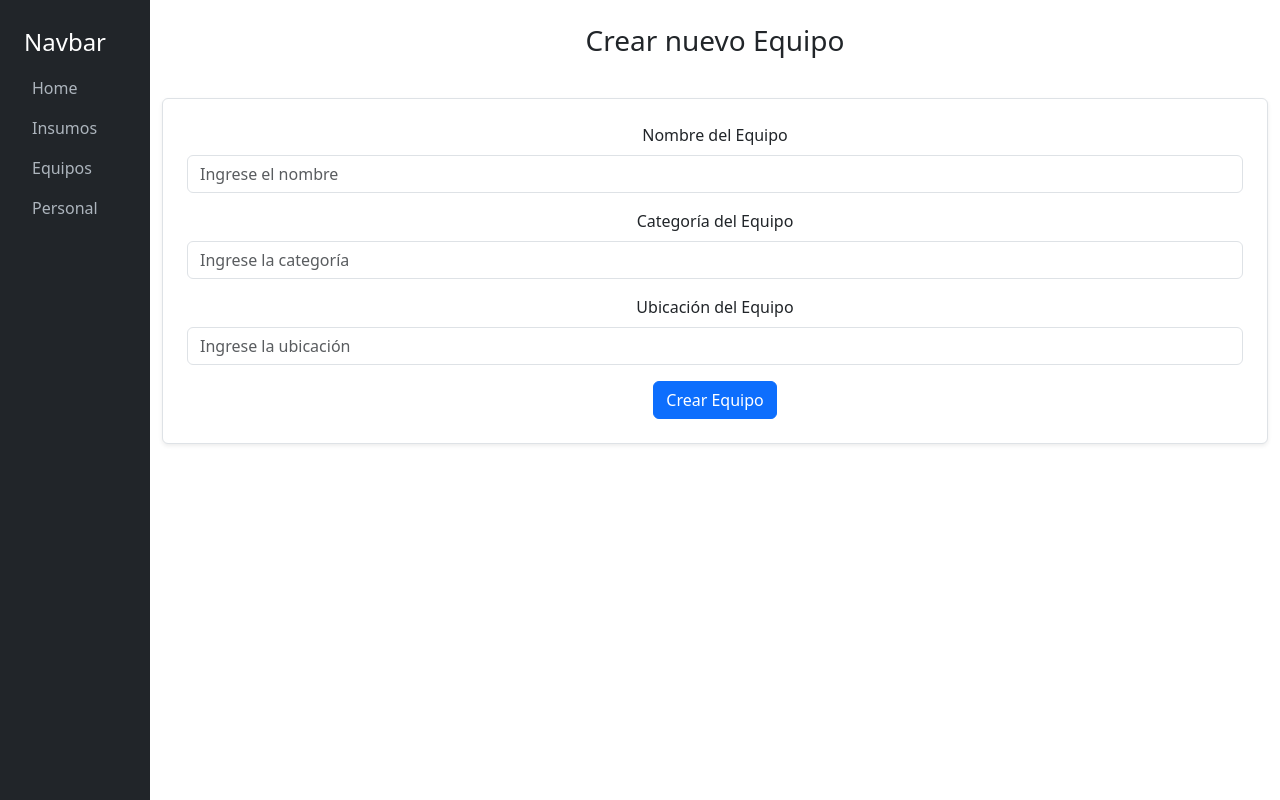
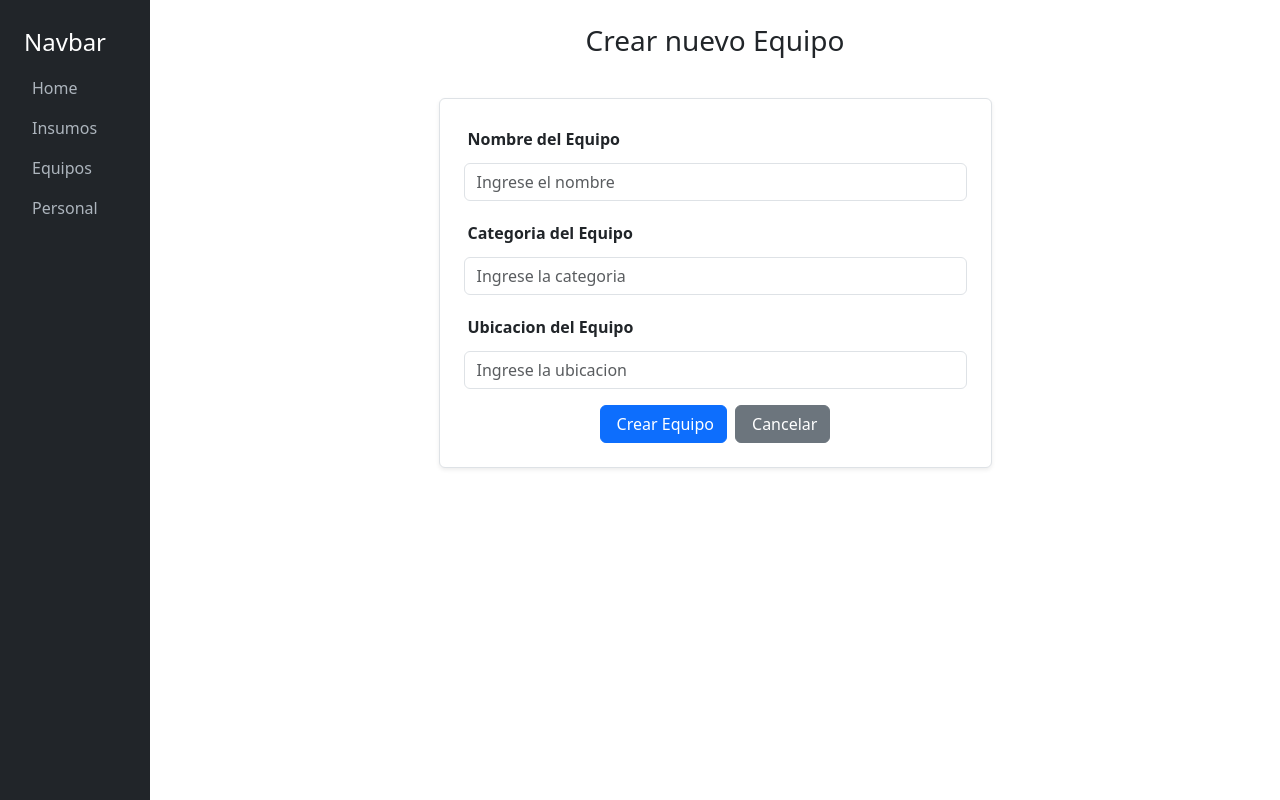
Before and after one commit to UNPSJB/SAIA-grupo-5, a React (Vite) app in the folder frontend/: page /equipos/new in a window 1280 px wide. Built offline with nearby package versions, Linux system fonts and the light colour scheme; no server answers.

Commit message:
reorganizacion carpetas, cambios en NuevoEquipo y EquipoForm, y baja agregada

```diff
--- a/frontend/src/feature/Equipos/EquipoForm.tsx
+++ /dev/null
@@ -1,44 +0,0 @@
-import { Button, Form } from 'react-bootstrap';
-import { useState } from 'react';
-
-interface EquipoFormProps{
-  textoBoton: string;
-  onSubmit: (datos: {nombre: string; categoria: string; ubicacion: string}) => void;
-  valoresIniciales? : {nombre: string; categoria: string; ubicacion: string}
-}
-
-export function EquipoForm({ textoBoton, onSubmit, valoresIniciales}: EquipoFormProps) {
-  // Usamos useState y definimos que los valores pueden ser vacios por si se crea un nuevo equipo o que tengan un valor anterior para mostrarlos en caso de editar el insumo
-  const [nombre, setNombre] = useState(valoresIniciales?.nombre || "");
-  const [categoria, setCategoria] = useState(valoresIniciales?.categoria || "");
-  const [ubicacion, setUbicacion] = useState(valoresIniciales?.ubicacion || "");
-
-  // El handleSubmit se usa para que no actualice la pagina al apretar el boton y envia a la pagina que lo utilice los datos
-  const handleSubmit = (e: React.FormEvent<HTMLFormElement>) => {   // El FormEvent esta deprecated, consultar al profe cual se usa actualmente
-    e.preventDefault();
-    onSubmit({nombre, categoria, ubicacion});
-  }
-
-  return (
-    <Form onSubmit={handleSubmit} className="p-4 border rounded bg-white shadow-sm mt-3">
-      <Form.Group className="mb-3" controlId="formNombre">
-        <Form.Label>Nombre del Equipo</Form.Label>
-        <Form.Control type="text" placeholder="Ingrese el nombre" value={nombre} onChange={(e) => setNombre(e.target.value)}/>
-      </Form.Group>
-
-      <Form.Group className="mb-3" controlId="formCategoria">
-        <Form.Label>Categoría del Equipo</Form.Label>
-        <Form.Control type="text" placeholder="Ingrese la categoría" value={categoria} onChange={(e) => setCategoria(e.target.value)}/>
-      </Form.Group>
-
-      <Form.Group className="mb-3" controlId="formUbicacion">
-        <Form.Label>Ubicación del Equipo</Form.Label>
-        <Form.Control type="text" placeholder="Ingrese la ubicación" value={ubicacion} onChange={(e) => setUbicacion(e.target.value)}/>
-      </Form.Group>
-
-      <Button variant="primary" type="submit">
-        {textoBoton}
-      </Button>
-    </Form>
-  );
-}
--- a/frontend/src/feature/Equipos/NuevoEquipoPage.tsx
+++ /dev/null
@@ -1,30 +0,0 @@
-import { Container } from "react-bootstrap";
-import { useNavigate } from "react-router-dom";
-import { PageHeader } from "../../components/PageHeader";
-import { EquipoForm } from "./EquipoForm";
-import { api } from "../../libs/axios";
-
-export function NuevoEquipoPage(){
-    const navigate = useNavigate();     // Esto se usa para cambiar de pagina cuando cree el equipo
-
-    const guardarEquipo = async (datos: {nombre: string, categoria: string; ubicacion: string}) => {
-        try{
-            await api.post("/equipos", datos);
-            navigate("/equipos");
-        } catch (error){
-            alert("No se pudo crear el equipo.");       // Esto se puede cambiar porque se ve como la alerta de google que esta fea
-            console.log(error)
-        }
-    };
-
-// Como valoresIniciales tiene el ? no es necesario enviarlo
-    return(
-        <>
-            <PageHeader title="Crear nuevo Equipo"/>
-
-            <Container>
-                <EquipoForm textoBoton="Crear Equipo" onSubmit={guardarEquipo}/>
-            </Container>
-        </>
-    )
-}
--- /dev/null
+++ b/frontend/src/feature/Equipos/components/DeleteEquipoModal.tsx
@@ -0,0 +1,33 @@
+import { Button, Modal } from "react-bootstrap";
+import { api } from "../../../libs/axios";
+import type { Equipo } from "../types";
+
+interface DeleteEquipoModalProps {
+    equipo: Equipo | null;
+    onHide: () => void;
+    onDeleted: () => void;
+}
+
+export function DeleteEquipoModal({ equipo, onHide, onDeleted }: DeleteEquipoModalProps) {
+    const handleDelete = async () => {
+        if (!equipo) return;
+        await api.delete(`/equipos/${equipo.id}`);
+        onDeleted();
+        onHide();
+    };
+
+    return (
+        <Modal show={equipo !== null} onHide={onHide}>
+            <Modal.Header closeButton>
+                <Modal.Title>Eliminar equipo</Modal.Title>
+            </Modal.Header>
+            <Modal.Body>
+                ¿Estás seguro que querés eliminar el equipo <strong>{equipo?.nombre}</strong>?
+            </Modal.Body>
+            <Modal.Footer>
+                <Button variant="secondary" onClick={onHide}>Cancelar</Button>
+                <Button variant="danger" onClick={handleDelete}>Eliminar</Button>
+            </Modal.Footer>
+        </Modal>
+    );
+}
--- /dev/null
+++ b/frontend/src/feature/Equipos/components/EquipoForm.tsx
@@ -0,0 +1,73 @@
+import { Button, Form } from 'react-bootstrap';
+import { useState } from 'react';
+import { useNavigate } from 'react-router-dom';
+
+interface EquipoFormProps{
+  textoBoton: string;
+  onSubmit: (datos: {nombre: string; categoria: string; ubicacion: string}) => void;
+  valoresIniciales? : {nombre: string; categoria: string; ubicacion: string}
+}
+
+export function EquipoForm({ textoBoton, onSubmit, valoresIniciales}: EquipoFormProps) {
+  const [validated, setValidated] = useState(false);
+  const navigate = useNavigate();
+
+  // Usamos useState y definimos que los valores pueden ser vacios por si se crea un nuevo equipo o que tengan un valor anterior para mostrarlos en caso de editar el insumo
+  const [nombre, setNombre] = useState(valoresIniciales?.nombre || "");
+  const [categoria, setCategoria] = useState(valoresIniciales?.categoria || "");
+  const [ubicacion, setUbicacion] = useState(valoresIniciales?.ubicacion || "");
+
+  // El handleSubmit se usa para que no actualice la pagina al apretar el boton y envia a la pagina que lo utilice los datos
+  const handleSubmit = (e: React.SubmitEvent<HTMLFormElement>) => {
+    e.preventDefault();
+    setValidated(true);
+    if (!nombre.trim() || !categoria || !ubicacion) return;
+    onSubmit({nombre: nombre.trim(), categoria, ubicacion});
+  }
+
+  return (
+    <div className="col-md-6 mx-auto">
+      <Form onSubmit={handleSubmit} className="p-4 border rounded bg-white shadow-sm mt-3" noValidate>
+        <Form.Group className="mb-3 text-start" controlId="formNombre">
+          <Form.Label className="p-1 fw-bold">Nombre del Equipo</Form.Label>
+          <Form.Control
+            required
+            type="text"
+            placeholder="Ingrese el nombre"
+            value={nombre} onChange={(e) => setNombre(e.target.value)}
+            isInvalid={validated && !nombre.trim()}
+          />
+          <Form.Control.Feedback type="invalid">
+            El nombre del equipo es obligatorio.
+          </Form.Control.Feedback>
+        </Form.Group>
+
+        <Form.Group className="mb-3 text-start" controlId="formCategoria">
+          <Form.Label className="p-1 fw-bold">Categoria del Equipo</Form.Label>
+          <Form.Control
+            required
+            type="text"
+            placeholder="Ingrese la categoria"
+            value={categoria} onChange={(e) => setCategoria(e.target.value)}/>
+        </Form.Group>
+
+        <Form.Group className="mb-3 text-start" controlId="formUbicacion">
+          <Form.Label className="p-1 fw-bold">Ubicacion del Equipo</Form.Label>
+          <Form.Control
+            required
+            type="text"
+            placeholder="Ingrese la ubicacion"
+            value={ubicacion} onChange={(e) => setUbicacion(e.target.value)}/>
+        </Form.Group>
+
+        <Button variant="primary" type="submit">
+          <i className="bi bi-floppy me-1"></i> {textoBoton}
+        </Button>
+        <Button variant="secondary" className="ms-2" type="button"
+          onClick={() => navigate('/equipos')}>
+            <i className="bi bi-x-circle me-1"></i>Cancelar
+          </Button>
+      </Form>
+    </div>
+  );
+}
--- a/frontend/src/feature/Equipos/EquiposPage.tsx
+++ b/frontend/src/feature/Equipos/pages/EquiposPage.tsx
@@ -1,13 +1,14 @@
 import { useState } from "react";
+import { mutate } from 'swr';
 import { Alert, Button, Col, Container, OverlayTrigger, Row, Spinner, Tooltip } from 'react-bootstrap';
 import { useNavigate } from 'react-router-dom';
 import { type TableColumn } from 'react-data-table-component';
 
-import { AppTable } from '../../components/AppTable';
-import { PageHeader } from '../../components/PageHeader';
-import { useApi } from '../../hooks/useApi';
+import { AppTable } from '../../../components/AppTable';
+import { PageHeader } from '../../../components/PageHeader';
+import { useApi } from '../../../hooks/useApi';
 
-/* import { DeleteInsumoModal } from '../components/DeleteInsumoModal'; */
+ import { DeleteEquipoModal } from '../components/DeleteEquipoModal';
 import type { Equipo } from "./types";
 
 export function EquiposPage() {
@@ -77,7 +78,7 @@ export function EquiposPage() {
                     size="sm"
                     onClick={() => navigate(`/equipos/${row.id}/edit`)}
                 >
-                Editar
+                <i className="bi bi-pencil me-1"></i>Editar
                 </Button>
 
                 <Button
@@ -85,7 +86,7 @@ export function EquiposPage() {
                     size="sm"
                     onClick={() => setEquipoToDelete(row)}
                 >
-                Eliminar
+                    <i className="bi bi-trash3 me-1"></i>Eliminar
                 </Button>
             </div>
             ),
@@ -114,6 +115,11 @@ export function EquiposPage() {
                 </Col>
             </Row>
             <AppTable columns={columns} data={equipos} />
+            <DeleteEquipoModal
+                equipo={equipoToDelete}
+                onHide={() => setEquipoToDelete(null)}
+                onDeleted={() => mutate("/equipos")}
+            />
 
         </Container>
     );
--- /dev/null
+++ b/frontend/src/feature/Equipos/pages/NuevoEquipoPage.tsx
@@ -0,0 +1,37 @@
+import { Container } from "react-bootstrap";
+import { useNavigate } from "react-router-dom";
+import { mutate } from "swr";
+import { PageHeader } from "../../../components/PageHeader";
+import { EquipoForm } from "../components/EquipoForm";
+import { api } from "../../../libs/axios";
+import type { NewEquipo } from "../types";
+
+export function NuevoEquipoPage(){
+    const navigate = useNavigate();     // Esto se usa para cambiar de pagina cuando cree el equipo
+
+    const guardarEquipo = async (datos: NewEquipo) => {
+        try{
+            await api.post("/equipos/", datos);
+            await mutate("/equipos/");
+            navigate("/equipos");
+        } catch (error){
+            if(error.response && error.response.data && error.response.data.detail){
+                alert(error.response.data.detail);
+            } else {
+                alert("No se pudo crear el equipo.");       // Esto se puede cambiar porque se ve como la alerta de google que esta fea
+            }
+            console.log(error)
+        }
+    };
+
+// Como valoresIniciales tiene el ? no es necesario enviarlo
+    return(
+        <>
+            <PageHeader title="Crear nuevo Equipo"/>
+
+            <Container>
+                <EquipoForm textoBoton="Crear Equipo" onSubmit={guardarEquipo}/>
+            </Container>
+        </>
+    )
+}
--- a/frontend/src/router.tsx
+++ b/frontend/src/router.tsx
@@ -3,9 +3,9 @@ import { createBrowserRouter } from 'react-router-dom';
 import { NuevoInsumoPage } from './feature/Insumos/pages/NuevoInsumoPage.tsx';
 import { EditarInsumoPage } from './feature/Insumos/pages/EditarInsumoPage.tsx';
 import { HomePage } from './feature/Home/HomePage.tsx';
-import { EquiposPage } from './feature/Equipos/EquiposPage.tsx';
-import { EditarEquipoPage } from './feature/Equipos/EditarEquipoPage.tsx';
-import { NuevoEquipoPage } from './feature/Equipos/NuevoEquipoPage.tsx';
+import { EquiposPage } from './feature/Equipos/pages/EquiposPage.tsx';
+import { EditarEquipoPage } from './feature/Equipos/pages/EditarEquipoPage.tsx';
+import { NuevoEquipoPage } from './feature/Equipos/pages/NuevoEquipoPage.tsx';
 import { PersonalPage } from './feature/Personal/PersonalPage.tsx';
 import { ListPage } from './feature/Insumos/pages/ListPage.tsx';
 
```
Also changed, not shown: frontend/src/feature/Equipos/pages/EditarEquipoPage.tsx (renamed from frontend/src/feature/Equipos/EditarEquipoPage.tsx, +4 -4 lines). Lines whose indentation alone changed are shown as unchanged.
